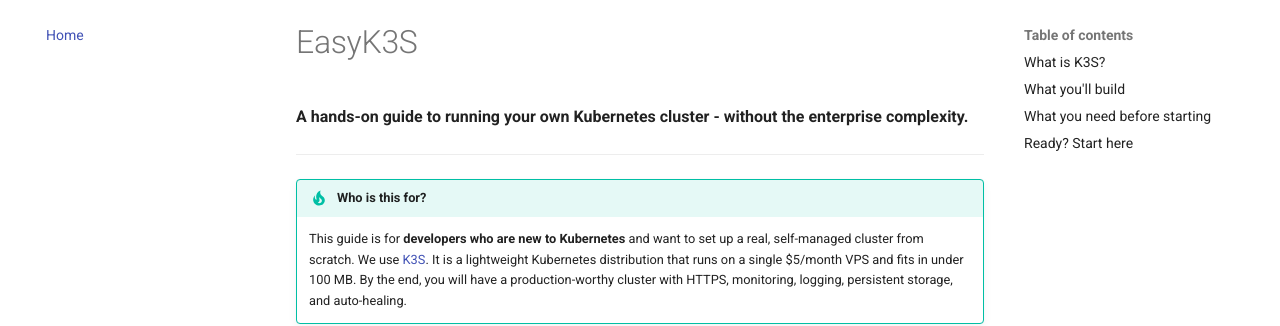
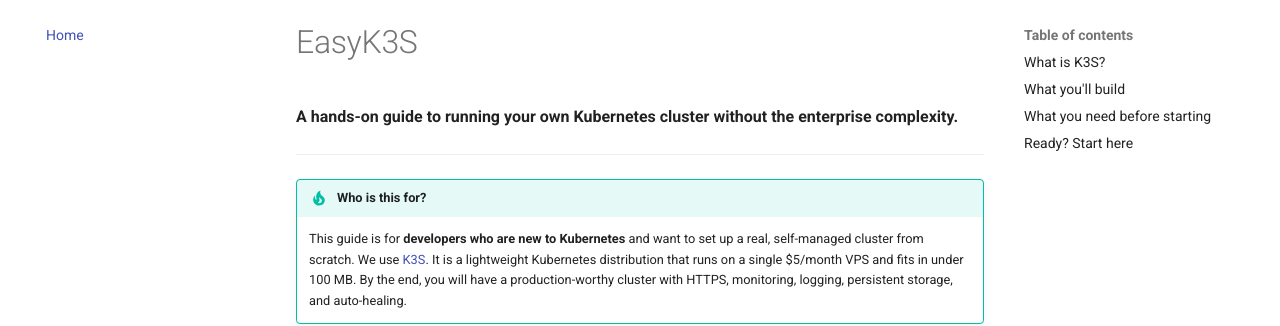
Before and after one commit to persunde/easyk3s, an MkDocs documentation site: the page built from docs/index.md, in a window 1280 px wide and 900 px high. Shown: the part 124-450 px from the top of the window. Built offline with MkDocs 1.6.1 and Material for MkDocs 9.7.7, drawn with Linux system fonts in a browser that asks for light colours; comment, search, counter and statistics services are not loaded.

Commit message:
fix: remove unneded seperator

```diff
--- a/docs/index.md
+++ b/docs/index.md
@@ -1,6 +1,6 @@
 # EasyK3S
 
-**A hands-on guide to running your own Kubernetes cluster - without the enterprise complexity.**
+**A hands-on guide to running your own Kubernetes cluster without the enterprise complexity.**
 
 ---
 
```
